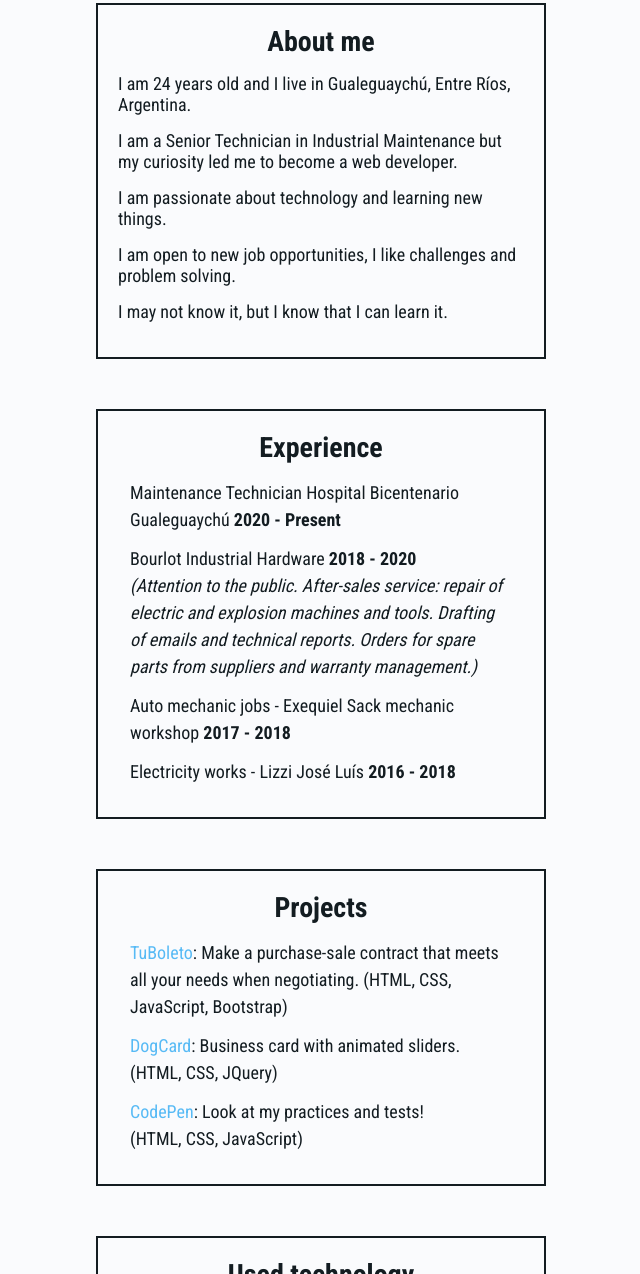
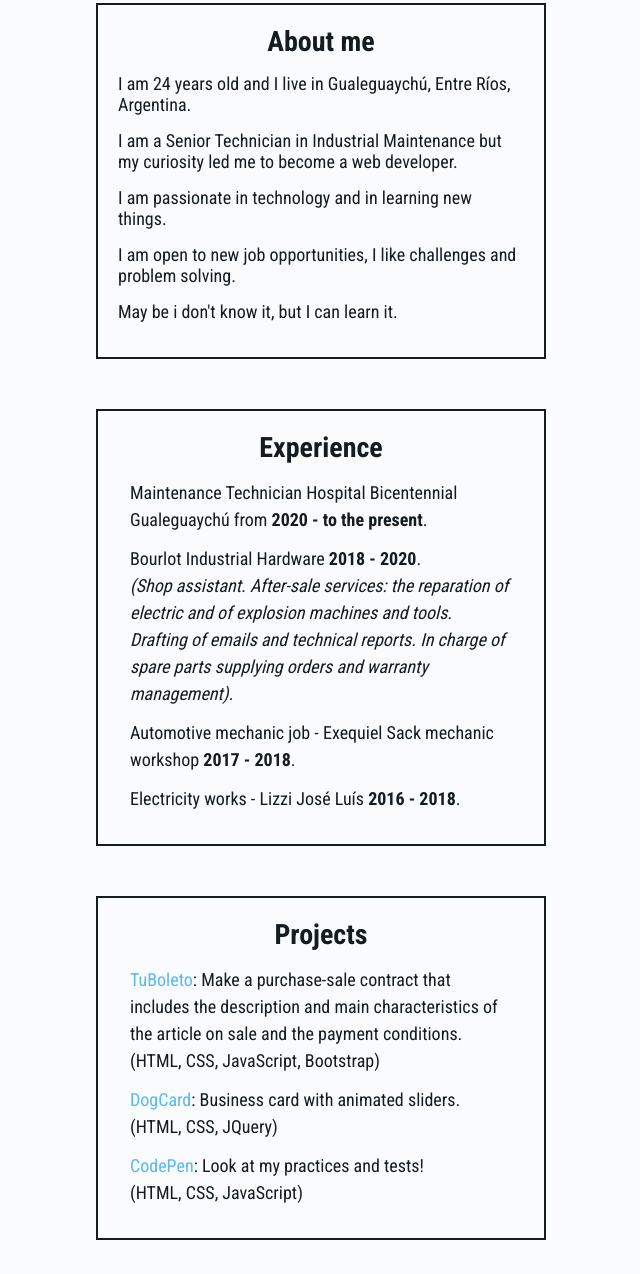
Before and after one commit to lichocosta/portfolio, a plain HTML site: page index.html in a window 1280 px wide. Shown: the part 797-2071 px from the top of the page, without its empty margins (319-959 px from the left). Drawn offline with Linux system fonts and the light colour scheme.

Commit message:
English corrections

```diff
--- a/index.html
+++ b/index.html
@@ -39,33 +39,32 @@
                 <p class="infoText">
                     <p class="paragraph">I am 24 years old and I live in Gualeguaychú, Entre Ríos, Argentina.</p>
                     <p class="paragraph">I am a Senior Technician in Industrial Maintenance but my curiosity led me to become a web developer.</p>
-                    <p class="paragraph">I am passionate about technology and learning new things.</p>
+                    <p class="paragraph">I am passionate in technology and in learning new things.</p>
                     <p class="paragraph">I am open to new job opportunities, I like challenges and problem solving.</p>
-                    <p class="paragraph">I may not know it, but I know that I can learn it.</p>
+                    <p class="paragraph">May be i don't know it, but I can learn it.</p>
                 </p>
             </section>
 
             <section class="section float-on-hover">
                 <h2 class="subtitle">Experience</h2>
                 <ul class="infoText">
-                    <li>Maintenance Technician Hospital Bicentenario Gualeguaychú <strong>2020 - Present</strong></li>
-                    <li>Bourlot Industrial Hardware <strong>2018 - 2020</strong>
+                    <li>Maintenance Technician Hospital Bicentennial Gualeguaychú from <strong>2020 - to the present</strong>.</li>
+                    <li>Bourlot Industrial Hardware <strong>2018 - 2020</strong>.
                         <p>
-                            <em>(Attention to the public. After-sales service: repair of electric and explosion machines and tools. Drafting of emails and technical reports. Orders for spare parts from suppliers and warranty management.)</em>
+                            <em>(Shop assistant. After-sale services: the reparation of electric and of explosion machines and tools. Drafting of emails and technical reports. In charge of spare parts supplying orders and warranty management).</em>
                         </p>
                     </li>
-                    <li>Auto mechanic jobs - Exequiel Sack mechanic workshop <strong>2017 - 2018</strong></li>
-                    <li>Electricity works - Lizzi José Luís <strong>2016 - 2018</strong></li>
+                    <li>Automotive mechanic job - Exequiel Sack mechanic workshop <strong>2017 - 2018</strong>.</li>
+                    <li>Electricity works - Lizzi José Luís <strong>2016 - 2018</strong>.</li>
                 </ul>
             </section>
 
             <section class="section float-on-hover">
                 <h2 class="subtitle">Projects</h2>
                 <ul class="infoText">
-                    <li><a target="_blank" href="https://tuboleto.com.ar/">TuBoleto</a>: Make a purchase-sale contract that meets all your needs when negotiating. (HTML, CSS, JavaScript, Bootstrap)</li>
-                    <li><a target="_blank" href="https://lichocosta.github.io/dog-card/">DogCard</a>: Business card with animated sliders. (HTML, CSS, JQuery)</li>
-                    <li><a target="_blank" href="https://codepen.io/lichocosta">CodePen</a>: Look at my practices and tests! <br class="br"> (HTML, CSS, JavaScript)</li>
-
+                    <li><a target="_blank" href="https://tuboleto.com.ar/">TuBoleto</a>: Make a purchase-sale contract that includes the description and main characteristics of the article on sale and the payment conditions.<br>(HTML, CSS, JavaScript, Bootstrap)</li>
+                    <li><a target="_blank" href="https://lichocosta.github.io/dog-card/">DogCard</a>: Business card with animated sliders.<br>(HTML, CSS, JQuery)</li>
+                    <li><a target="_blank" href="https://codepen.io/lichocosta">CodePen</a>: Look at my practices and tests!<br>(HTML, CSS, JavaScript)</li>
                 </ul>
             </section>
 
--- a/styles.css
+++ b/styles.css
@@ -92,14 +92,6 @@ body {
     line-height: 2;
     text-align: center;
 }
-
-hr {
-    margin: 50px auto 50px auto;
-    align-items: center;
-    justify-content: center;
-    border: solid 1px var(--text-color);
-}
-
 
 a {
     text-decoration: none;
```
